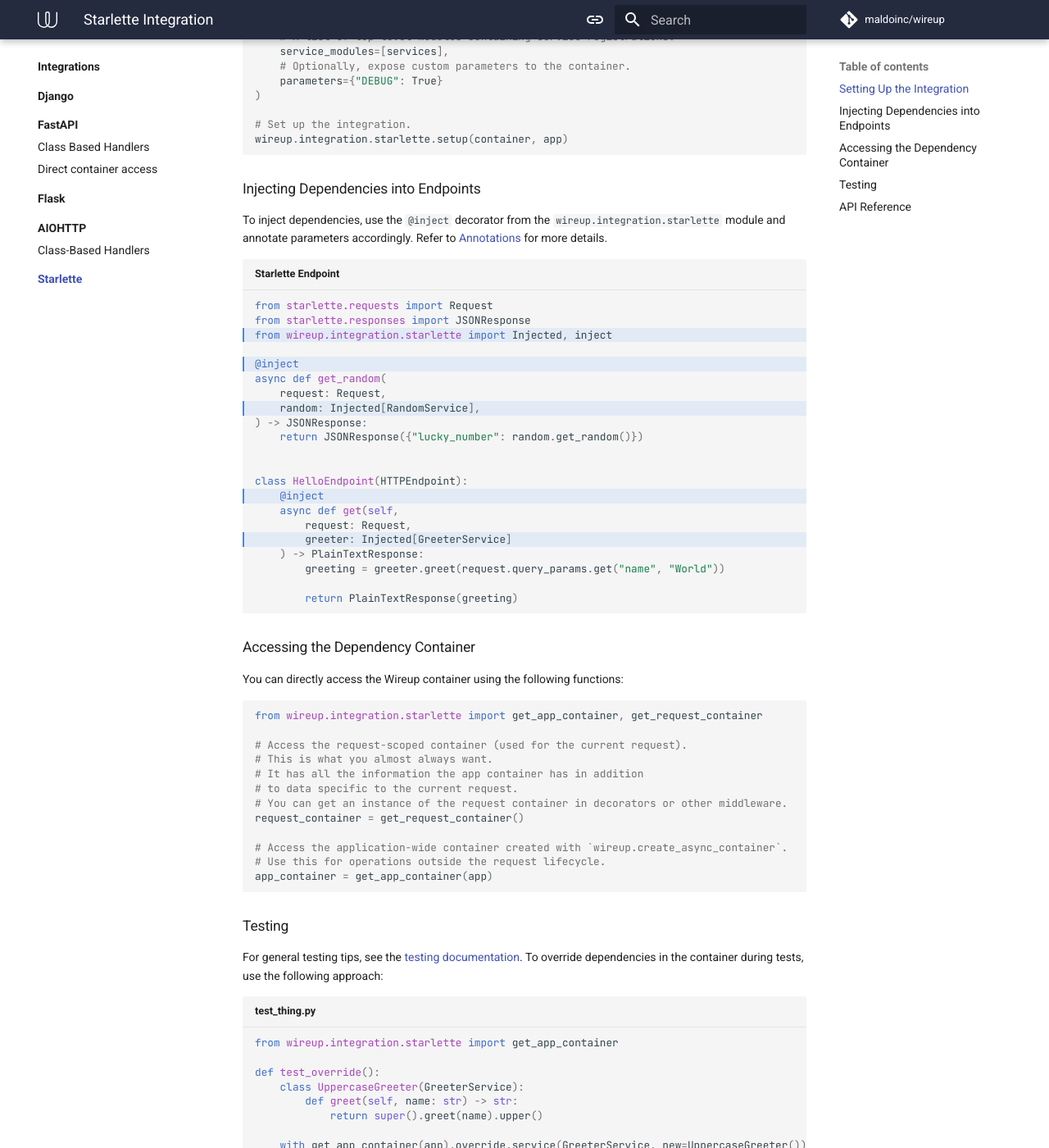
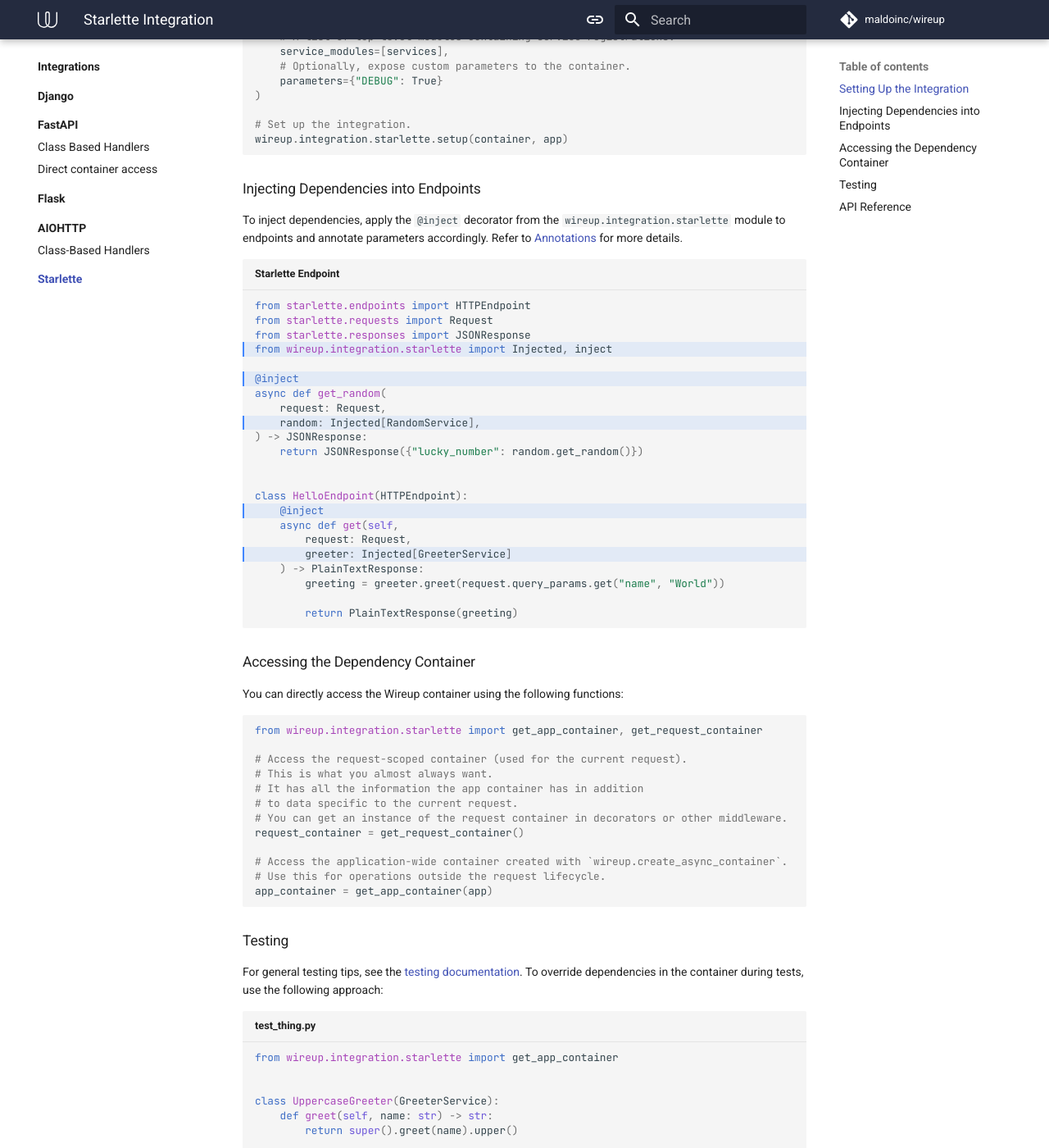
Before and after one commit to maldoinc/wireup, an MkDocs documentation site: the page built from docs/pages/integrations/starlette/index.md, in a window 1280 px wide and 1400 px high, scrolled down 612 px. Shown: the whole window at 82% size. Built offline with MkDocs 1.6.1 and Material for MkDocs 9.7.7, drawn with Linux system fonts in a browser that asks for light colours; comment, search, counter and statistics services are not loaded; the version menu is left out; some of the changed text lies outside the part shown.

Commit message:
Update starlette docs

````diff
--- a/docs/pages/integrations/starlette/index.md
+++ b/docs/pages/integrations/starlette/index.md
@@ -41,9 +41,11 @@ wireup.integration.starlette.setup(container, app)
 
 ### Injecting Dependencies into Endpoints
 
-To inject dependencies, use the `@inject` decorator from the `wireup.integration.starlette` module and annotate parameters accordingly. Refer to [Annotations](../../annotations.md) for more details.
+To inject dependencies, apply the `@inject` decorator from the `wireup.integration.starlette` module to endpoints
+and annotate parameters accordingly. Refer to [Annotations](../../annotations.md) for more details.
 
-```python title="Starlette Endpoint" hl_lines="3 5 8 14 17"
+```python title="Starlette Endpoint" hl_lines="4 6 9 15 18"
+from starlette.endpoints import HTTPEndpoint
 from starlette.requests import Request
 from starlette.responses import JSONResponse
 from wireup.integration.starlette import Injected, inject
@@ -93,13 +95,19 @@ For general testing tips, see the [testing documentation](../../testing.md). To
 ```python title="test_thing.py"
 from wireup.integration.starlette import get_app_container
 
+
+class UppercaseGreeter(GreeterService):
+    def greet(self, name: str) -> str:
+        return super().greet(name).upper()
+
+
 def test_override():
-    class UppercaseGreeter(GreeterService):
-        def greet(self, name: str) -> str:
-            return super().greet(name).upper()
+    container = get_app_container(app)
 
-    with get_app_container(app).override.service(GreeterService, new=UppercaseGreeter()):
-        response = client.get("/hello", params={"name": "Test"})
+    with container.override.service(GreeterService, new=UppercaseGreeter()):
+        response = client.get("/hello", params={"name": "world"})
+
+    assert response.text == "HELLO WORLD"
 ```
 
 For more examples, see the [Starlette integration tests](https://github.com/maldoinc/wireup/blob/master/test/integration/starlette/test_starlette_integration.py).
````
